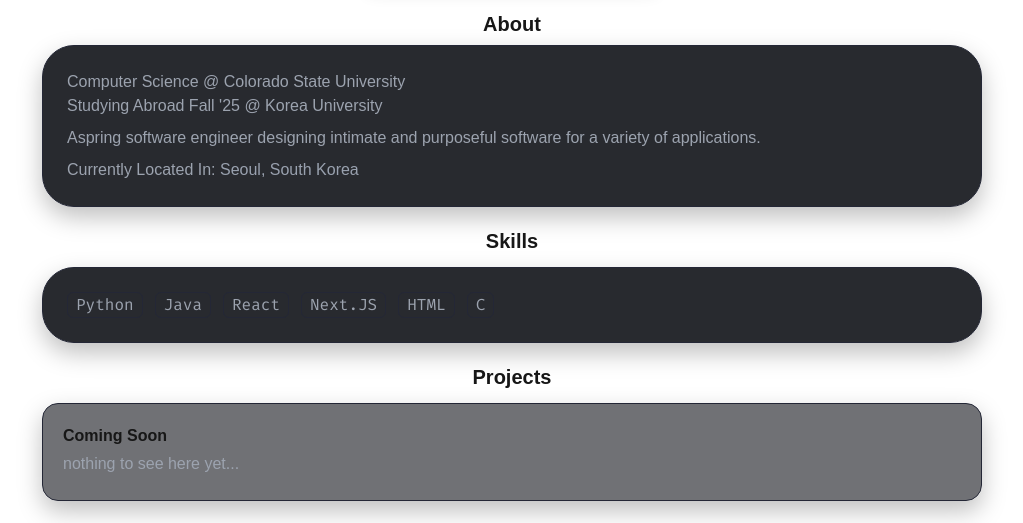
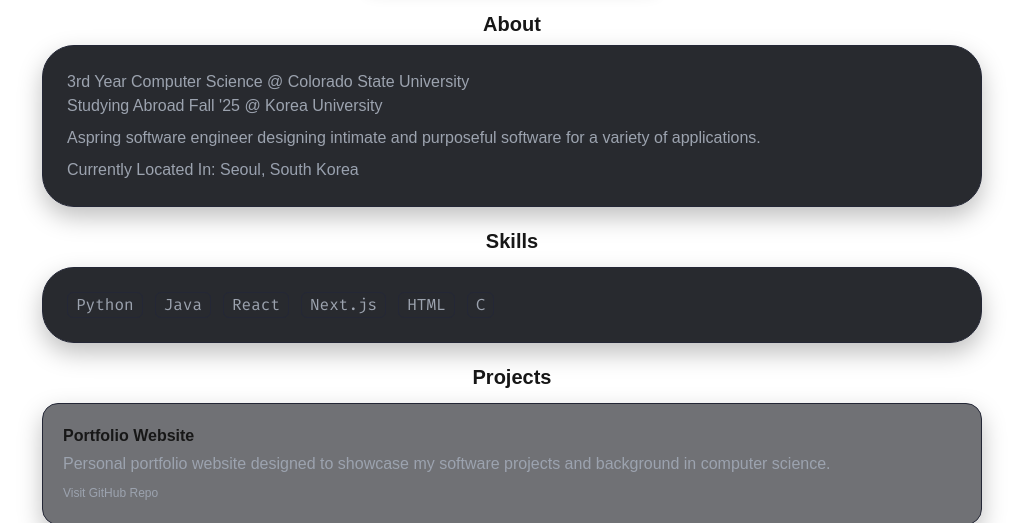
Before and after one commit to sserran0/Portfolio, a Next.js app: page / in a window 1280 px wide. Shown: the part 429-952 px from the top of the page, without its empty margins (128-1151 px from the left). Built offline with nearby package versions, Linux system fonts and the light colour scheme; a web font is replaced by a local one.

Commit message:
Added project link & description to proj card. Visit Repo link feature addition

```diff
--- a/src/app/page.tsx
+++ b/src/app/page.tsx
@@ -14,7 +14,7 @@
       </h2>
       <main className="bg-[#111319]/90 border border-[#242736] rounded-4xl shadow-[0_10px_25px_rgba(0,0,0,.25)] p-6">
         <p className="font-body text-[#9ca3af] ">
-          Computer Science @ Colorado State University
+          3rd Year Computer Science @ Colorado State University
         </p>
         <p className="font-body text-[#9ca3af] ">
           Studying Abroad Fall '25 @ Korea University
@@ -51,7 +51,7 @@
             React
           </p>
           <p className="ml-3 border border-[#242736] font-alt text-[#9ca3af] px-2 rounded-md inline-block">
-          Next.JS
+            Next.js
           </p>
           <p className="ml-3 border border-[#242736] font-alt text-[#9ca3af] px-2 rounded-md inline-block">
             HTML
@@ -59,8 +59,6 @@
           <p className="ml-3 border border-[#242736] font-alt text-[#9ca3af] px-2 rounded-md inline-block">
             C
           </p>
-
-
         </main>
       </section>
 
--- a/src/components/Header.tsx
+++ b/src/components/Header.tsx
@@ -10,7 +10,10 @@
         Santiago Serrano-Guillen
       </strong>
 
-      <nav aria-label="Main" className="italic space-x-16 mt-2 mb-5 text-center">
+      <nav
+        aria-label="Main"
+        className="italic space-x-16 mt-2 mb-5 text-center"
+      >
         <Link className="font-heading hover:underline" href="#skills">
           Skills
         </Link>
--- a/src/components/ProjectCard.tsx
+++ b/src/components/ProjectCard.tsx
@@ -1,15 +1,20 @@
+import { ArrowRight, ChevronRight } from "lucide-react";
 type Props = { title: string; blurb: string; href?: string};
+
 
 export default function ProjectCard({title, blurb, href}: Props){
     return (
         <article className= "bg-[#111319]/60 border border-[#242736] rounded-2xl shadow-[0_10px_25px_rgba(0,0,0,.25)] p-5">
-            <h2 className="text-m font-semibold  mb-1">{title}</h2>
+            <h2 className="text-m font-bold  mb-1">{title}</h2>
             <p className = "text-s  text-[#9ca3af] mb-1">{blurb}</p>
 
             {href && (
-                <a className="font-semibold hover:underline" href={href} target= "_blank" rel="noreferrer">
-                Visit →
+
+                <a className=" text-xs text-[#9ca3af] group inline-flex items-center hover:underline hover:text-gray-100 transition-colors transition duration-300 ease-in-out" href={href} target= "_blank" rel="noreferrer">
+                Visit GitHub Repo
+                <ChevronRight className="ml-2 h-4 w-4 opacity-0 translate-x-[-4px] group-hover:opacity-100 group-hover:translate-x-0 transition-all duration-300" />
                 </a>
+
          )}
         </article>
     );
--- a/src/data/projects.ts
+++ b/src/data/projects.ts
@@ -2,7 +2,9 @@
 
 export const projects: Project[] = [
   {
-    title: "Coming Soon",
-    blurb: "nothing to see here yet...",
+    title: "Portfolio Website",
+    blurb: "Personal portfolio website designed to showcase my software projects and background in computer science.",
+    href: "https://github.com/sserran0/Portfolio.git"
+
   },
 ] satisfies Project[];
```
Lines whose indentation alone changed are shown as unchanged.
